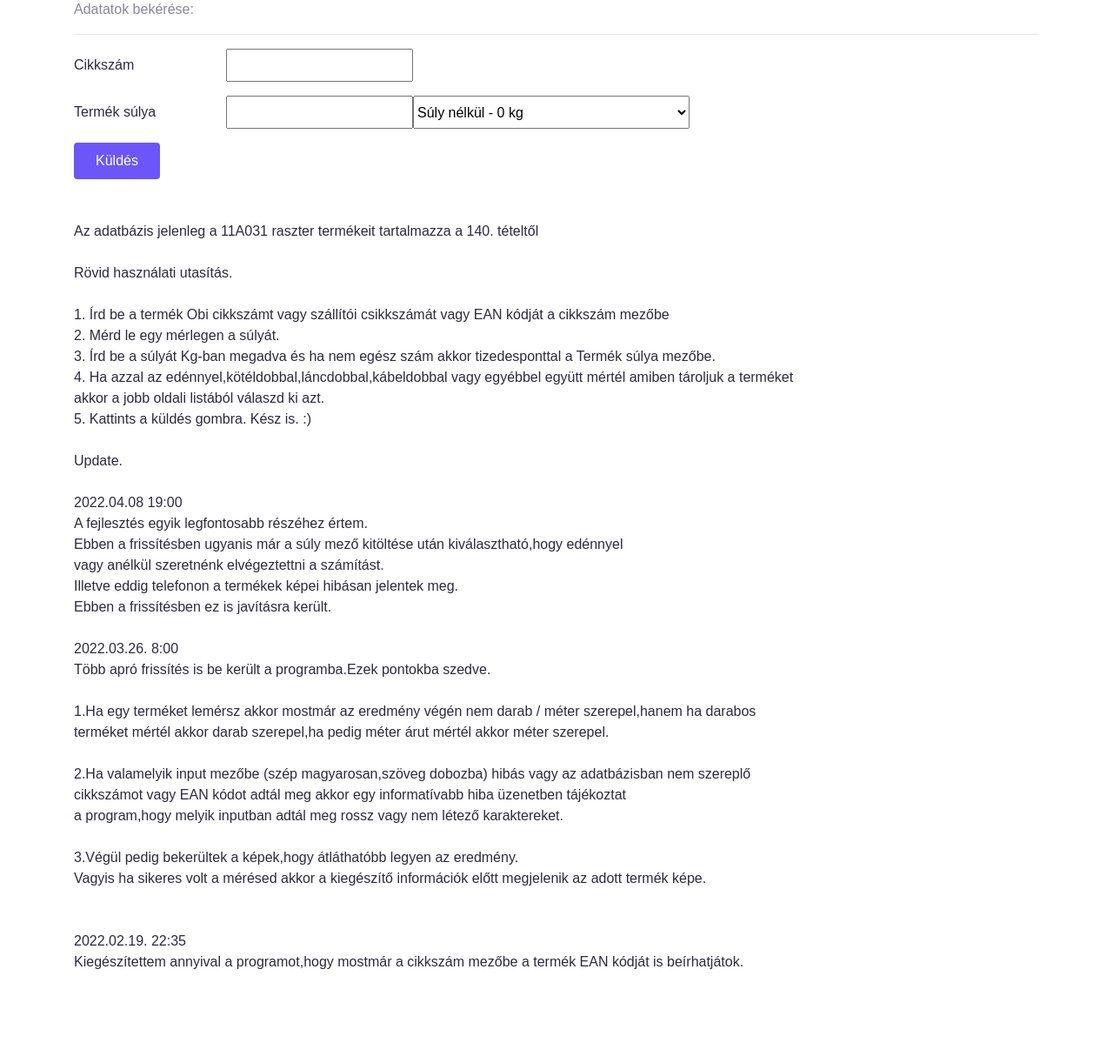
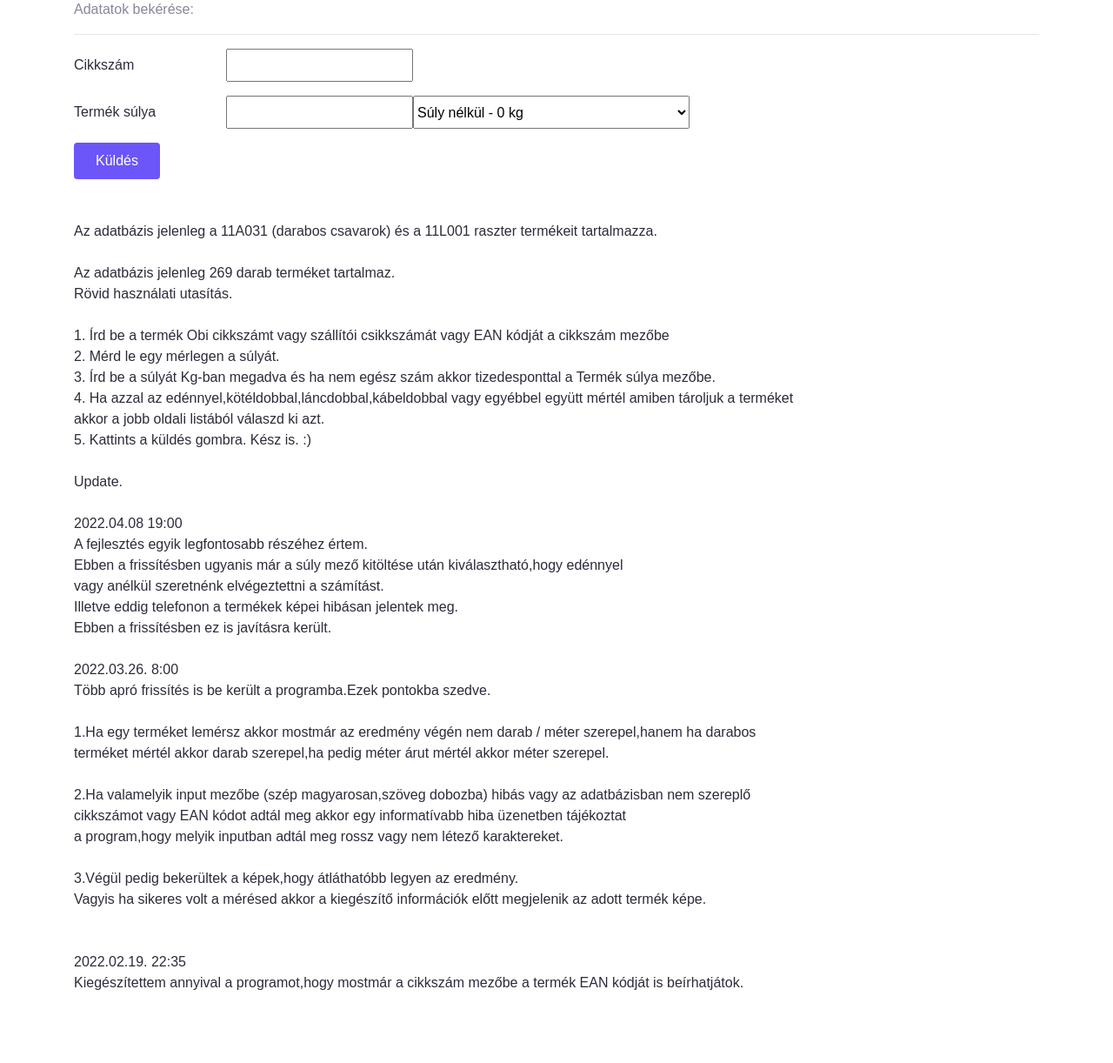
Before and after one commit to wredox/Heroku-weblapom, a Flask app: page /calc in a window 1280 px wide. Shown: the part 129-1351 px from the top of the page at 87% size. Before the commit the page ends 1243 px from the top, so only its background shows below. Run offline with Flask 2, Linux system fonts and the light colour scheme; some libraries are stand-ins or nearby versions.

Commit message:
Update calc.html

```diff
--- a/flask_alap/templates/calc.html
+++ b/flask_alap/templates/calc.html
@@ -111,7 +111,8 @@
           </div>
         </div>
         <div class="mt-5">
-          Az adatbázis jelenleg a 11A031 raszter termékeit tartalmazza a 140. tételtől<br><br>
+          Az adatbázis jelenleg a 11A031 (darabos csavarok) és a 11L001 raszter termékeit tartalmazza.<br><br>
+          Az adatbázis jelenleg 269 darab terméket tartalmaz.<br>
           Rövid használati utasítás.<br><br>
           1. Írd be a termék Obi cikkszámt vagy szállítói csikkszámát vagy EAN kódját a cikkszám mezőbe<br>
           2. Mérd le egy mérlegen a súlyát.<br>
```
